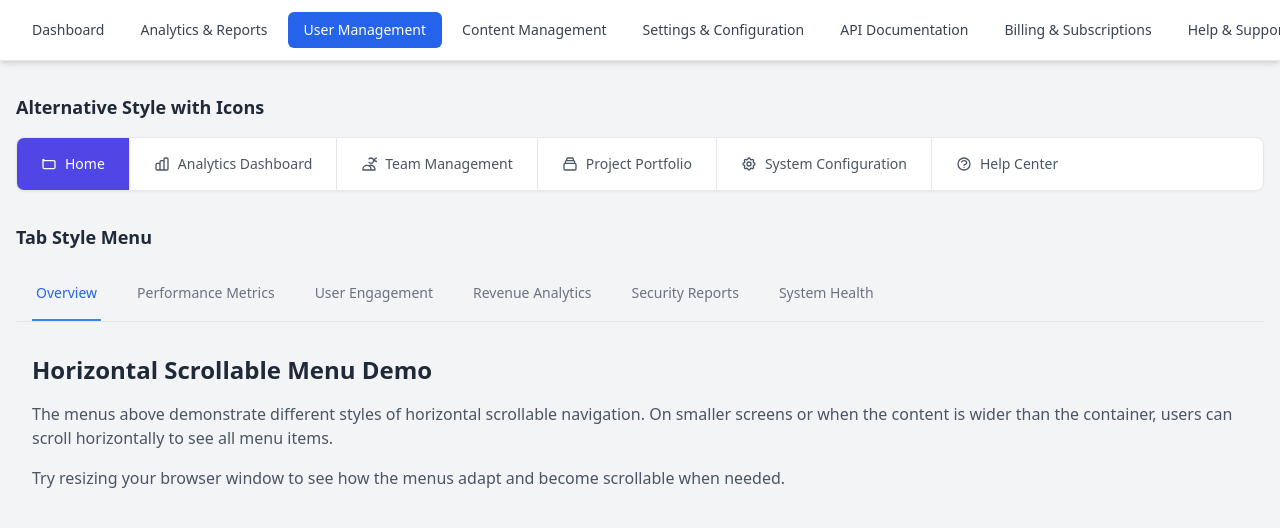
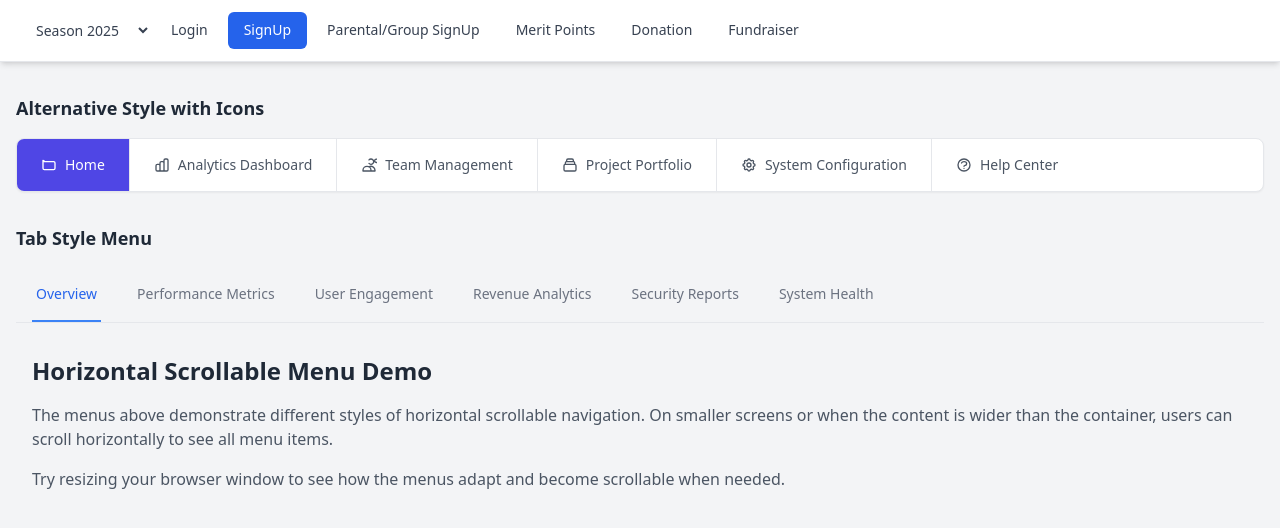
Before and after one commit to varunmuriyanat/tailwindcss-cli, a website: page src/horizontal_menu.html in a window 1280 px wide. Drawn offline with nearby package versions, Linux system fonts and the light colour scheme.

Commit message:
Added season drop down

```diff
--- a/src/horizontal_menu.html
+++ b/src/horizontal_menu.html
@@ -11,32 +11,28 @@
     <div class="bg-white shadow-md border-b sticky top-0 z-50">
         <div class="overflow-x-auto scrollbar-hide">
             <nav class="flex space-x-1 px-4 py-3 min-w-max">
-                <a href="#" class="flex-shrink-0 px-4 py-2 text-sm font-medium text-gray-700 hover:text-blue-600 hover:bg-blue-50 rounded-md transition-colors duration-200 whitespace-nowrap">
-                    Dashboard
+                <select class="bg-white flex-shrink-0 px-4 py-2 text-sm font-medium text-gray-700 hover:text-blue-600 hover:bg-blue-50 rounded-md transition-colors duration-200 whitespace-nowrap" name="options" id="options">
+                    <option value="2025">Season 2025</option>
+                    <option value="2024">Season 2024</option>
+                    <option value="2023">Season 2023</option>
+                </select>
+                <a href="horizontal_menu.html" class="flex-shrink-0 px-4 py-2 text-sm font-medium text-gray-700 hover:text-blue-600 hover:bg-blue-50 rounded-md transition-colors duration-200 whitespace-nowrap">
+                    Login
+                </a>
+                <a href="#" class="flex-shrink-0 px-4 py-2 text-sm font-medium text-white bg-blue-600 rounded-md whitespace-nowrap">
+                    SignUp
                 </a>
                 <a href="#" class="flex-shrink-0 px-4 py-2 text-sm font-medium text-gray-700 hover:text-blue-600 hover:bg-blue-50 rounded-md transition-colors duration-200 whitespace-nowrap">
-                    Analytics & Reports
-                </a>
-                <a href="#" class="flex-shrink-0 px-4 py-2 text-sm font-medium text-white bg-blue-600 rounded-md whitespace-nowrap">
-                    User Management
+                    Parental/Group SignUp
                 </a>
                 <a href="#" class="flex-shrink-0 px-4 py-2 text-sm font-medium text-gray-700 hover:text-blue-600 hover:bg-blue-50 rounded-md transition-colors duration-200 whitespace-nowrap">
-                    Content Management
+                    Merit Points
                 </a>
                 <a href="#" class="flex-shrink-0 px-4 py-2 text-sm font-medium text-gray-700 hover:text-blue-600 hover:bg-blue-50 rounded-md transition-colors duration-200 whitespace-nowrap">
-                    Settings & Configuration
+                    Donation
                 </a>
                 <a href="#" class="flex-shrink-0 px-4 py-2 text-sm font-medium text-gray-700 hover:text-blue-600 hover:bg-blue-50 rounded-md transition-colors duration-200 whitespace-nowrap">
-                    API Documentation
-                </a>
-                <a href="#" class="flex-shrink-0 px-4 py-2 text-sm font-medium text-gray-700 hover:text-blue-600 hover:bg-blue-50 rounded-md transition-colors duration-200 whitespace-nowrap">
-                    Billing & Subscriptions
-                </a>
-                <a href="#" class="flex-shrink-0 px-4 py-2 text-sm font-medium text-gray-700 hover:text-blue-600 hover:bg-blue-50 rounded-md transition-colors duration-200 whitespace-nowrap">
-                    Help & Support
-                </a>
-                <a href="#" class="flex-shrink-0 px-4 py-2 text-sm font-medium text-gray-700 hover:text-blue-600 hover:bg-blue-50 rounded-md transition-colors duration-200 whitespace-nowrap">
-                    Advanced Features
+                    Fundraiser
                 </a>
             </nav>
         </div>
```
